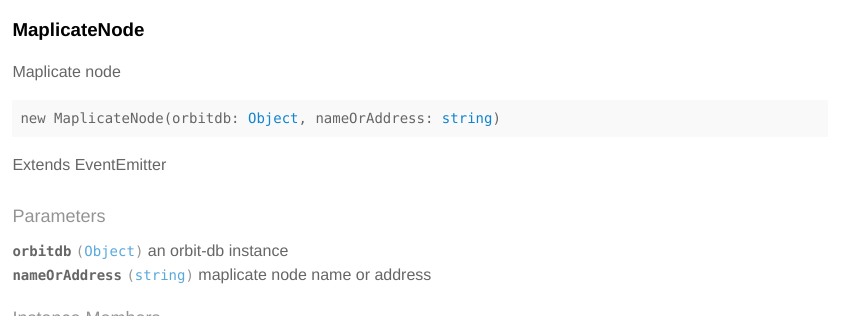
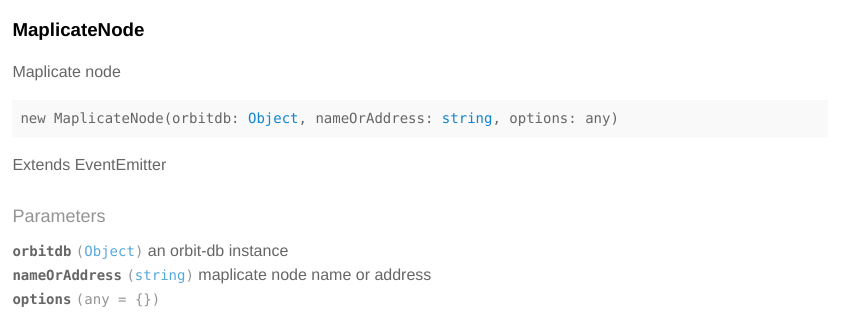
Before and after one commit to Maplicate/maplicate-core, a plain HTML site: page index.html in a window 1280 px wide. Shown: the top 316 px of the page, 436-1280 px from the left. Drawn offline with Linux system fonts and the light colour scheme.

Commit message:
Deploy Maplicate/maplicate-core to github.com/Maplicate/maplicate-core.git:gh-pages

```diff
--- a/index.html
+++ b/index.html
@@ -115,7 +115,7 @@
 
 
 
-    <div class='pre p1 fill-light mt0'>new MaplicateNode(orbitdb: <a href="https://developer.mozilla.org/docs/Web/JavaScript/Reference/Global_Objects/Object">Object</a>, nameOrAddress: <a href="https://developer.mozilla.org/docs/Web/JavaScript/Reference/Global_Objects/String">string</a>)</div>
+    <div class='pre p1 fill-light mt0'>new MaplicateNode(orbitdb: <a href="https://developer.mozilla.org/docs/Web/JavaScript/Reference/Global_Objects/Object">Object</a>, nameOrAddress: <a href="https://developer.mozilla.org/docs/Web/JavaScript/Reference/Global_Objects/String">string</a>, options: any)</div>
 
 
 
@@ -151,6 +151,15 @@
           <div>
             <span class='code bold'>nameOrAddress</span> <code class='quiet'>(<a href="https://developer.mozilla.org/docs/Web/JavaScript/Reference/Global_Objects/String">string</a>)</code>
 	    maplicate node name or address
+
+          </div>
+
+        </div>
+
+        <div class='space-bottom0'>
+          <div>
+            <span class='code bold'>options</span> <code class='quiet'>(any
+            = <code>{}</code>)</code>
 
           </div>
 
```
